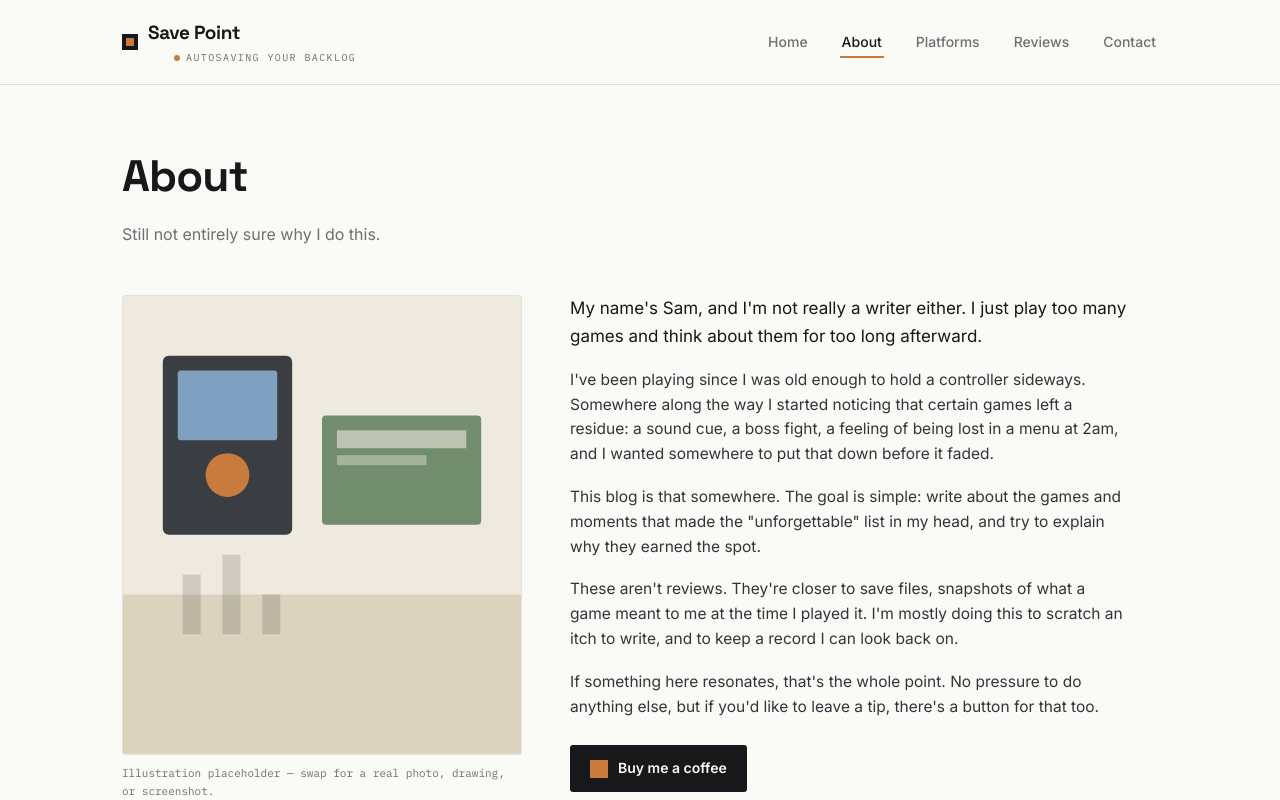
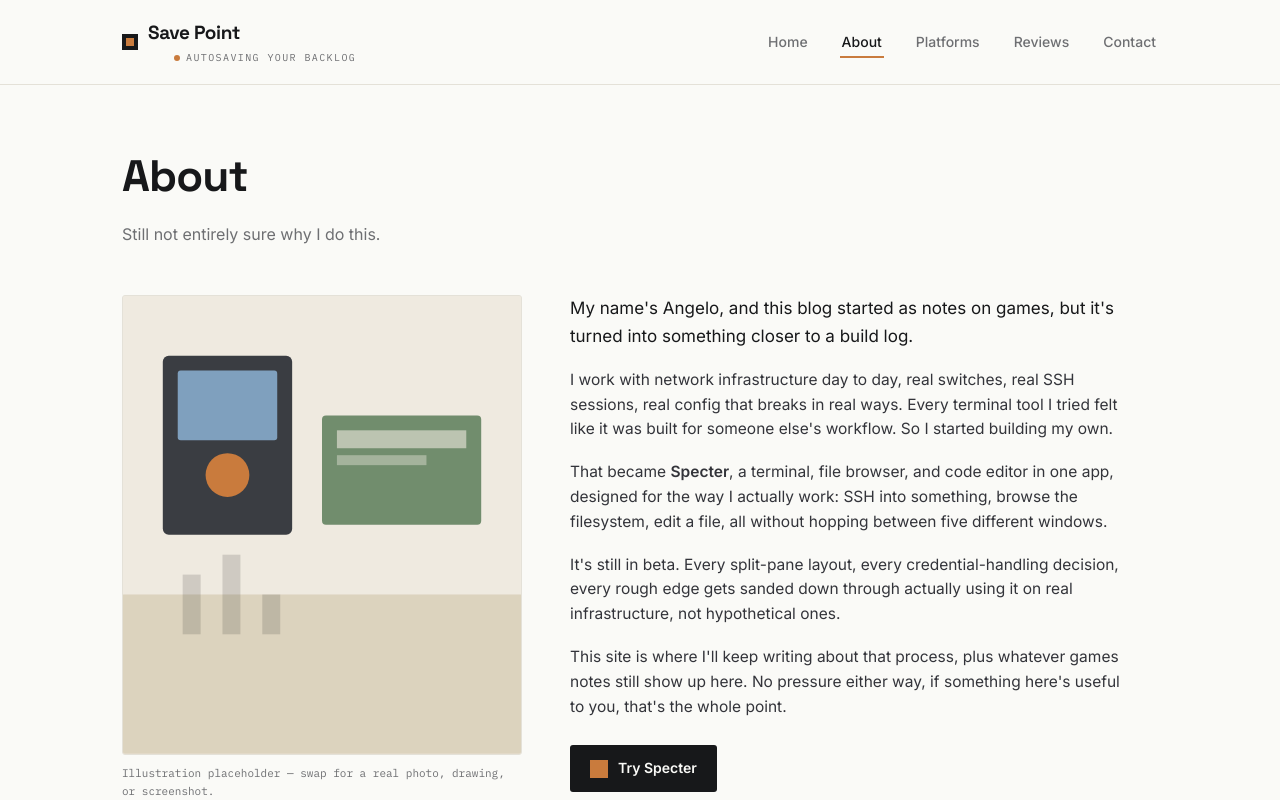
Before and after one commit to angjones3005/SumType, a Next.js app: page /about in a window 1280 px wide. Shown: the top 800 px of the page. Built offline with nearby package versions, Linux system fonts and the light colour scheme.

Commit message:
update About page and add Specter promo

```diff
--- a/app/about/page.js
+++ b/app/about/page.js
@@ -35,33 +35,32 @@ export default function AboutPage() {
 
           <div className="about-copy">
             <p>
-              My name&apos;s Sam, and I&apos;m not really a writer either. I just play too many
-              games and think about them for too long afterward.
+              My name&apos;s Angelo, and this blog started as notes on games, but it&apos;s turned into
+              something closer to a build log.
             </p>
             <p>
-              I&apos;ve been playing since I was old enough to hold a controller sideways.
-              Somewhere along the way I started noticing that certain games left a residue: a
-              sound cue, a boss fight, a feeling of being lost in a menu at 2am, and I wanted
-              somewhere to put that down before it faded.
+              I work with network infrastructure day to day, real switches, real SSH sessions,
+              real config that breaks in real ways. Every terminal tool I tried felt like it was
+              built for someone else&apos;s workflow. So I started building my own.
             </p>
             <p>
-              This blog is that somewhere. The goal is simple: write about the games and
-              moments that made the &quot;unforgettable&quot; list in my head, and try to
-              explain why they earned the spot.
+              That became <strong>Specter</strong>, a terminal, file browser, and code editor in one app,
+              designed for the way I actually work: SSH into something, browse the filesystem,
+              edit a file, all without hopping between five different windows.
             </p>
             <p>
-              These aren&apos;t reviews. They&apos;re closer to save files, snapshots of what a
-              game meant to me at the time I played it. I&apos;m mostly doing this to scratch
-              an itch to write, and to keep a record I can look back on.
+              It&apos;s still in beta. Every split-pane layout, every credential-handling decision,
+              every rough edge gets sanded down through actually using it on real infrastructure,
+              not hypothetical ones.
             </p>
             <p>
-              If something here resonates, that&apos;s the whole point. No pressure to do
-              anything else, but if you&apos;d like to leave a tip, there&apos;s a button for
-              that too.
+              This site is where I&apos;ll keep writing about that process, plus whatever games notes
+              still show up here. No pressure either way, if something here&apos;s useful to you,
+              that&apos;s the whole point.
             </p>
 
-            <a className="tip-btn" href="#">
-              <span className="sq"></span> Buy me a coffee
+            <a className="tip-btn" href="https://dawnrail.github.io/Dawnrail/">
+              <span className="sq"></span> Try Specter
             </a>
           </div>
         </div>
--- a/app/layout.js
+++ b/app/layout.js
@@ -3,7 +3,7 @@ import Nav from "./components/Nav";
 import Footer from "./components/Footer";
 
 export const metadata = {
-  title: "Save Point — a games blog",
+  title: "SumType",
   description: "Notes on the games that wouldn't let go.",
 };
 
```
Also changed, not shown: app/page.js (+13 -0 lines), 1 other file (tests, documents, lock files or other folders).
